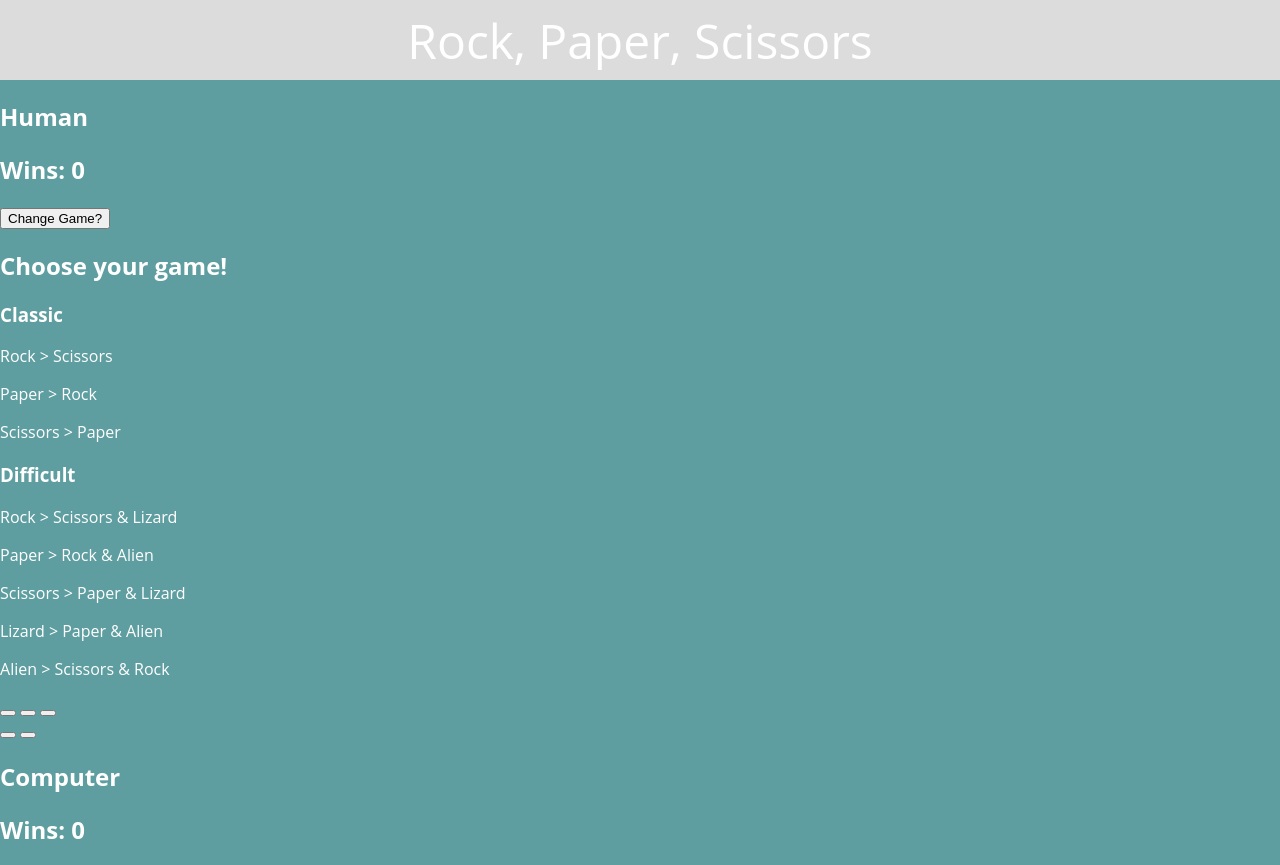
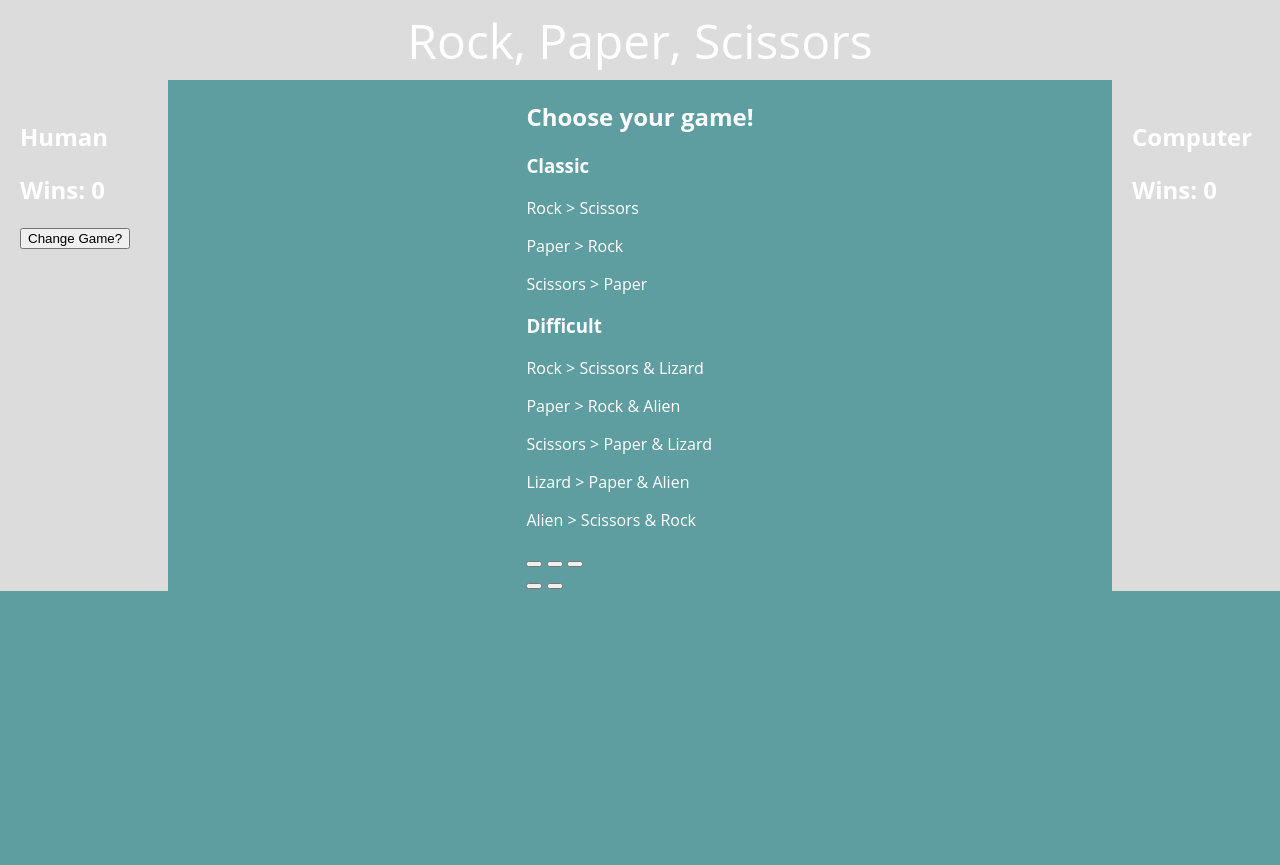
Before and after one commit to sydnerd/rock-paper-scissors, a plain HTML site: page index.html in a window 1280 px wide. After the commit the page ends 800 px from the top, so only its background shows below. Drawn offline with Linux system fonts and the light colour scheme.

Commit message:
Update css styling for the left and right sections

```diff
--- a/styles.css
+++ b/styles.css
@@ -15,3 +15,27 @@ nav{
   height: 80px;
   font-size: 3rem;
 }
+
+/* MAIN PAGE */
+.main-page{
+  display: flex;
+  justify-content: space-between;
+}
+
+/* LEFT SECTION */
+.left-section{
+  background-color: #DCDCDC;
+  width: 10%;
+  padding: 20px;
+}
+
+/* RIGHT SECTION */
+.right-section{
+  background-color: #DCDCDC;
+  width: 10%;
+  padding: 20px;
+}
+
+.hidden {
+  display: none;
+}
```
